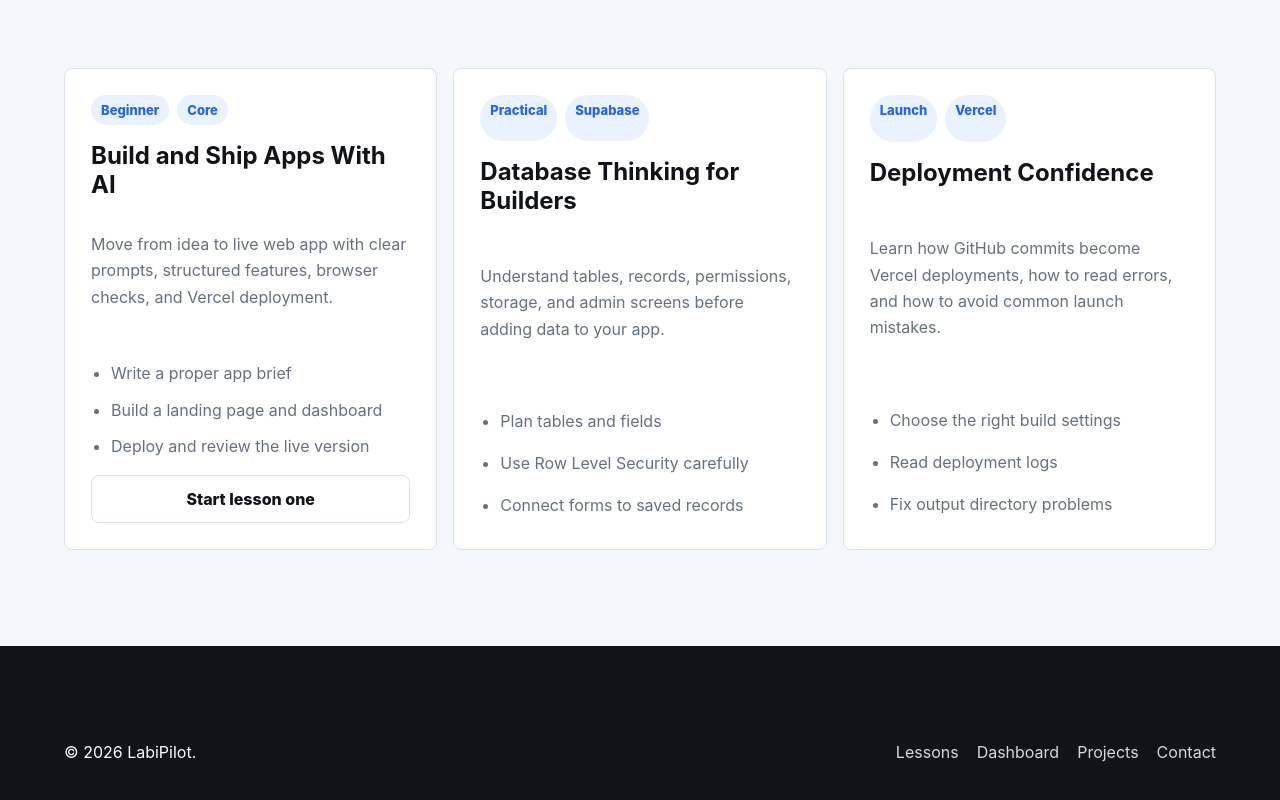
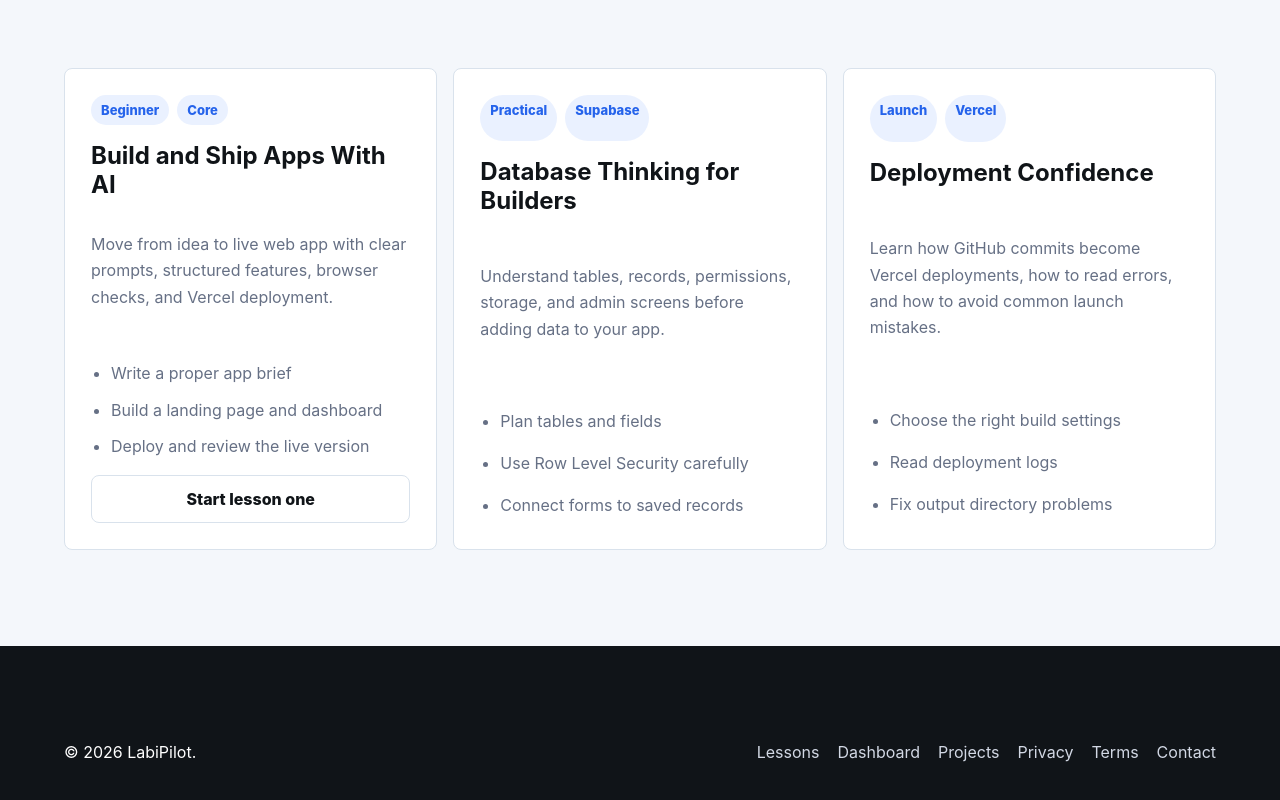
Before and after one commit to solajacobs-cloud/Labipilot, a website: page courses.html in a window 1280 px wide. Shown: the part 684-1484 px from the top of the page. Drawn offline with Linux system fonts and the light colour scheme.

Commit message:
Add policy links to courses footer

```diff
--- a/courses.html
+++ b/courses.html
@@ -77,9 +77,10 @@
         <a href="./lessons.html">Lessons</a>
         <a href="./dashboard.html">Dashboard</a>
         <a href="./projects.html">Projects</a>
+        <a href="./privacy.html">Privacy</a>
+        <a href="./terms.html">Terms</a>
         <a href="./contact.html">Contact</a>
       </div>
     </footer>
-    <script src="./script.js"></script>
   </body>
 </html>
```
